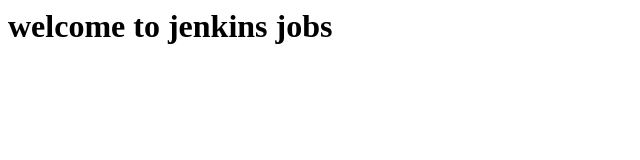
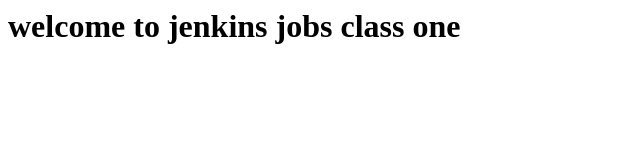
Before and after one commit to Dileep-D/web-server-test-123, a plain HTML site: page index.html in a window 1280 px wide. Shown: the whole page, without its empty margins (0-640 px from the left). Drawn offline with Linux system fonts and the light colour scheme.

Commit message:
Update index.html

```diff
--- a/index.html
+++ b/index.html
@@ -1 +1 @@
-<h1>welcome to jenkins jobs</h1>
+<h1>welcome to jenkins jobs class one</h1>
```
